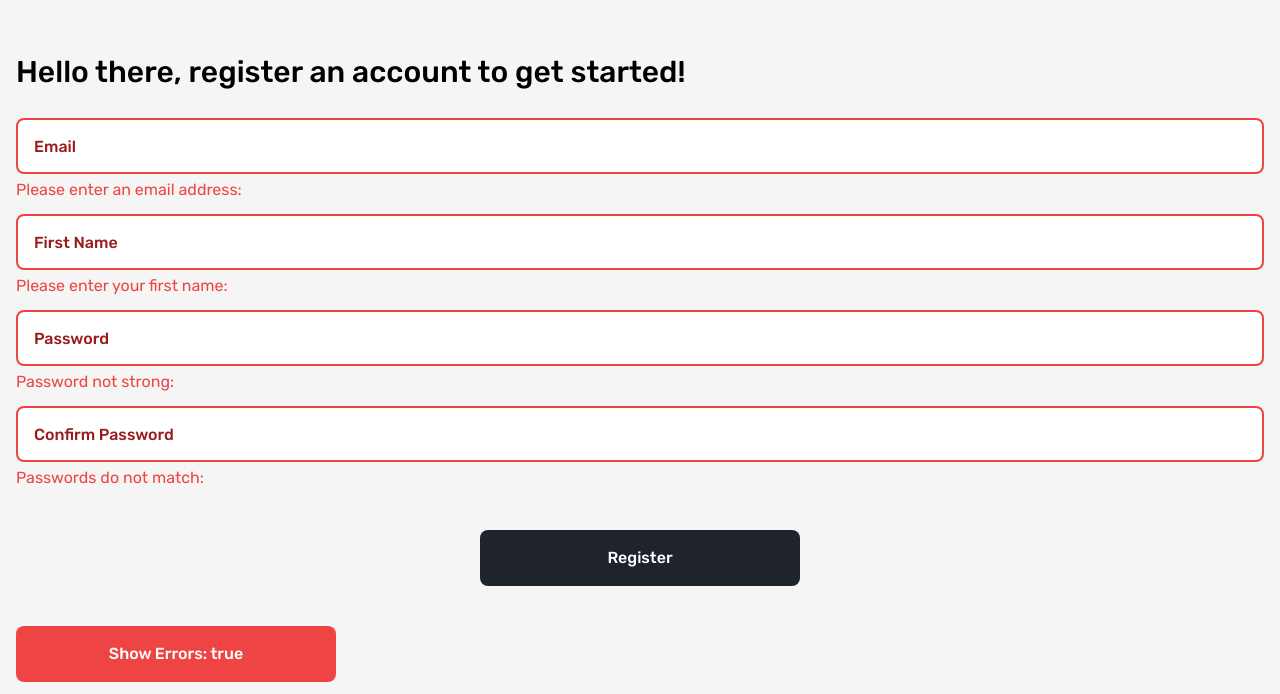
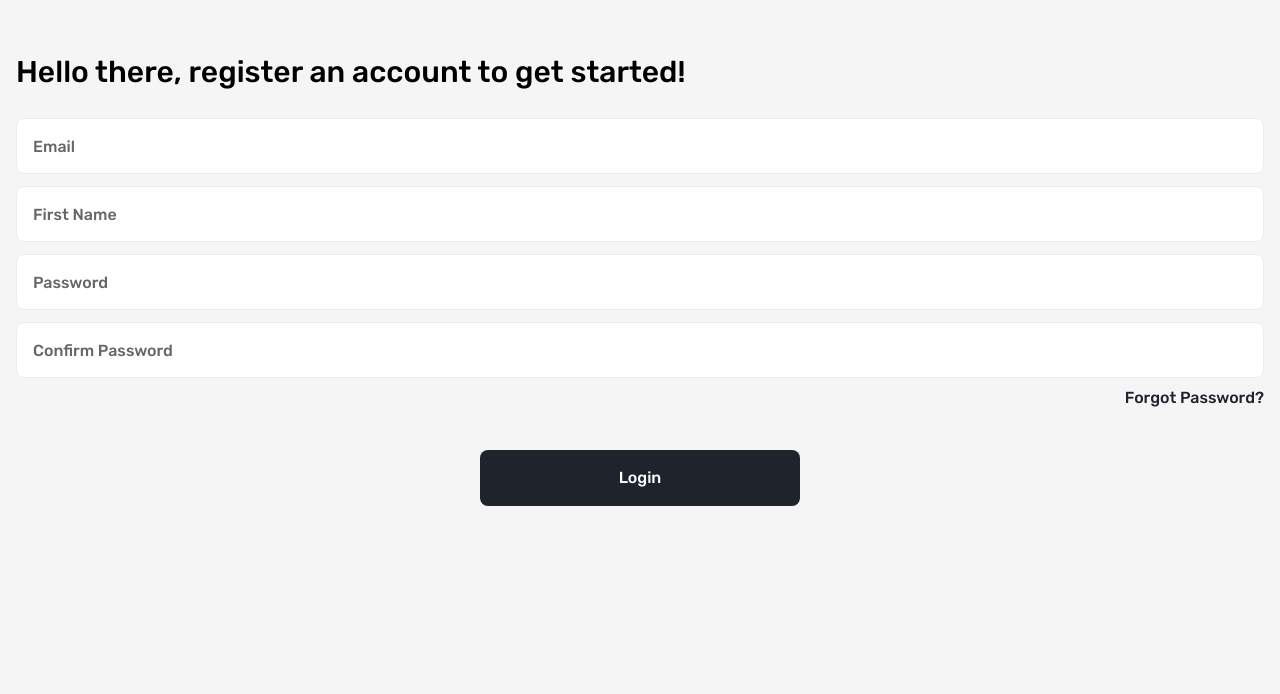
Before and after one commit to krishabbashyal/firebase-task-manager, a Vue app: page /register in a window 1280 px wide. Shown: the part 106-800 px from the top of the page. Built offline with nearby package versions, Linux system fonts and the light colour scheme.

Commit message:
more form checking and validation

```diff
--- a/src/components/LoginForm.vue
+++ b/src/components/LoginForm.vue
@@ -65,7 +65,6 @@ export default {
     validateForm() {
       const emailPattern = /^[^\s@]+@[^\s@]+\.[^\s@]+$/;
       this.validEmail = emailPattern.test(this.userEmail);
-      console.log("Email valid: " + this.validEmail);
 
       if (this.validEmail) {
         this.emailError = false;
@@ -83,10 +82,10 @@ export default {
         this.passwordError = true;
       } else {
         this.passwordError = false;
+      }
 
-        if (!this.passwordError && !this.emailError) {
-          this.submitForm();
-        }
+      if (!this.passwordError && !this.emailError) {
+        this.submitForm();
       }
     },
 
--- a/src/components/RegisterForm.vue
+++ b/src/components/RegisterForm.vue
@@ -8,49 +8,67 @@
         type="email"
         v-model="userEmail"
         placeholder="Email"
-                class="placeholder:font-medium w-full h-14 mt-7 border border-input-border rounded-lg pl-4"
-        :class="[formError ? 'focus:outline-none placeholder-red-800 border-red-500 border-2 border-solid' : 'placeholder:text-gray border-input-border']"
+        class="placeholder:font-medium w-full h-14 mt-7 border border-input-border rounded-lg pl-4"
+        :class="[
+          emailError
+            ? 'focus:outline-none placeholder-red-800 border-red-500 border-2 border-solid'
+            : 'placeholder:text-gray border-input-border',
+        ]"
       />
-      <p v-if="formError" class="text-red-500 mt-1">Please enter an email address: <b>{{ userEmail }}</b></p>
-
+      <p v-if="emailError" class="text-red-500 mt-1">{{ emailErrorMsg }}</p>
       <input
         type="text"
         v-model="userFirstName"
         placeholder="First Name"
         class="placeholder:font-medium w-full h-14 mt-3 border border-input-border rounded-lg pl-4"
-        :class="[formError ? 'focus:outline-none placeholder-red-800 border-red-500 border-2 border-solid' : 'placeholder:text-gray border-input-border']"
+        :class="[
+          firstNameError
+            ? 'focus:outline-none placeholder-red-800 border-red-500 border-2 border-solid'
+            : 'placeholder:text-gray border-input-border',
+        ]"
       />
-      <p v-if="formError" class="text-red-500 mt-1">Please enter your first name: <b>{{ userFirstName }}</b></p>
+      <p v-if="firstNameError" class="text-red-500 mt-1">
+        {{ passwordErrorMsg }}
+      </p>
       <input
         type="password"
         v-model="userPassword"
         placeholder="Password"
         class="placeholder:font-medium w-full h-14 mt-3 border border-input-border rounded-lg pl-4"
-        :class="[formError ? 'focus:outline-none placeholder-red-800 border-red-500 border-2 border-solid' : 'placeholder:text-gray border-input-border']"
+        :class="[
+          passwordError
+            ? 'focus:outline-none placeholder-red-800 border-red-500 border-2 border-solid'
+            : 'placeholder:text-gray border-input-border',
+        ]"
       />
-      <p v-if="formError" class="text-red-500 mt-1">Password not strong: <b>{{ userPassword }}</b></p>
+      <p v-if="passwordError" class="text-red-500 mt-1">
+        {{ passwordErrorMsg }}
+      </p>
       <input
         type="password"
         v-model="userConfirmPassword"
         placeholder="Confirm Password"
         class="placeholder:font-medium w-full h-14 mt-3 border border-input-border rounded-lg pl-4"
-        :class="[formError ? 'focus:outline-none placeholder-red-800 border-red-500 border-2 border-solid' : 'placeholder:text-gray border-input-border']"
+        :class="[
+          confirmPasswordError
+            ? 'focus:outline-none placeholder-red-800 border-red-500 border-2 border-solid'
+            : 'placeholder:text-gray border-input-border',
+        ]"
       />
-      <p v-if="formError" class="text-red-500 mt-1">Passwords do not match: <b>{{ userConfirmPassword }}</b></p>
+      <p v-if="confirmPasswordError" class="text-red-500 mt-1">
+        {{ confirmPasswordErrorMsg }}
+      </p>
+      <div class="text-right">
+        <p class="text-dark-gray font-medium mt-2">Forgot Password?</p>
+      </div>
       <div class="flex flex-row justify-center items-center">
         <button
-          @click.prevent="submitForm"
+          @click.prevent="validateForm"
           class="mt-10 h-14 w-80 bg-dark-gray font-medium text-white rounded-lg"
         >
-          Register
+          Login
         </button>
       </div>
-            <button
-        @click.prevent="toggleErrors"
-        class="mt-10 h-14 w-80 bg-red-500 font-medium text-white rounded-lg"
-      >
-        Show Errors: {{ formError }}
-      </button>
     </form>
   </div>
 </template>
@@ -63,21 +81,83 @@ export default {
       userFirstName: "",
       userPassword: "",
       userConfirmPassword: "",
-      formError: true
 
-    }
+      emailErrorMsg: "",
+      emailError: false,
+
+      firstNameErrorMsg: "",
+      firstNameError: false,
+
+      passwordErrorMsg: "",
+      passwordError: false,
+
+      confirmPasswordErrorMsg: "",
+      confirmPasswordError: false,
+
+      validEmail: true,
+    };
   },
-    methods: {
-        toggleErrors() {
-      this.formError = !this.formError;
-      console.log(this.formError);
+  methods: {
+    validateForm() {
+      const emailPattern = /^[^\s@]+@[^\s@]+\.[^\s@]+$/;
+      this.validEmail = emailPattern.test(this.userEmail);
+
+      if (this.validEmail) {
+        this.emailError = false;
+      } else {
+        this.emailErrorMsg = "Please enter a valid email address";
+        this.emailError = true;
+      }
+      if (this.userEmail.length === 0) {
+        this.emailErrorMsg = "This field is required";
+        this.emailError = true;
+      }
+
+      if (this.userFirstName.length === 0) {
+        this.firstNameErrorMsg = "This field is required";
+        this.firstNameError = true;
+      } else {
+        this.firstNameError = false
+      }
+
+      if (this.userPassword.length === 0) {
+        this.passwordErrorMsg = "This field is required";
+        this.passwordError = true;
+      } else {
+        this.passwordError = false;
+      }
+
+      if (this.userConfirmPassword.length === 0) {
+        this.confirmPasswordErrorMsg = "This field is required";
+        this.confirmPasswordError = true;
+      } else {
+        if (this.checkPasswords()){
+          this.confirmPasswordError = false;
+        }
+        else {
+          this.confirmPasswordErrorMsg = "Passwords do not match"
+          this.confirmPasswordError = true
+        }
+      }
+
+      if (!this.emailError && !this.firstNameError && !this.passwordError && !this.confirmPasswordError) {
+        this.submitForm();
+      }
     },
+
+    checkPasswords(){
+      if (this.userPassword === this.userConfirmPassword){
+        return true
+      } else {
+        return false
+      }
+    },
+
     submitForm() {
-      console.log(this.userEmail)
-      console.log(this.userFirstName)
-      console.log(this.userPassword)
-    }
+      alert("Nice, you have created your account!");
+    },
   },
-  name: "RegisterForm"
-}
+
+  name: "RegisterForm",
+};
 </script>
```
